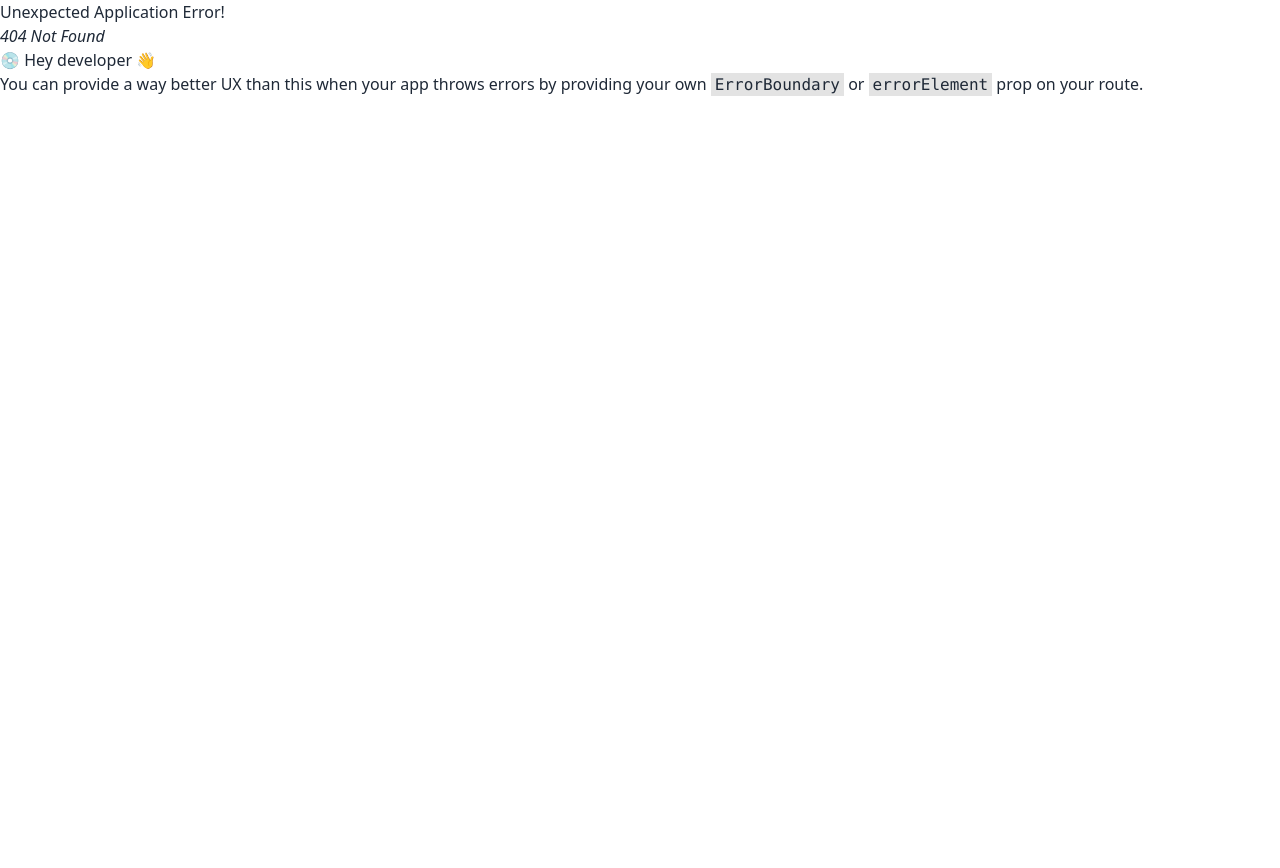
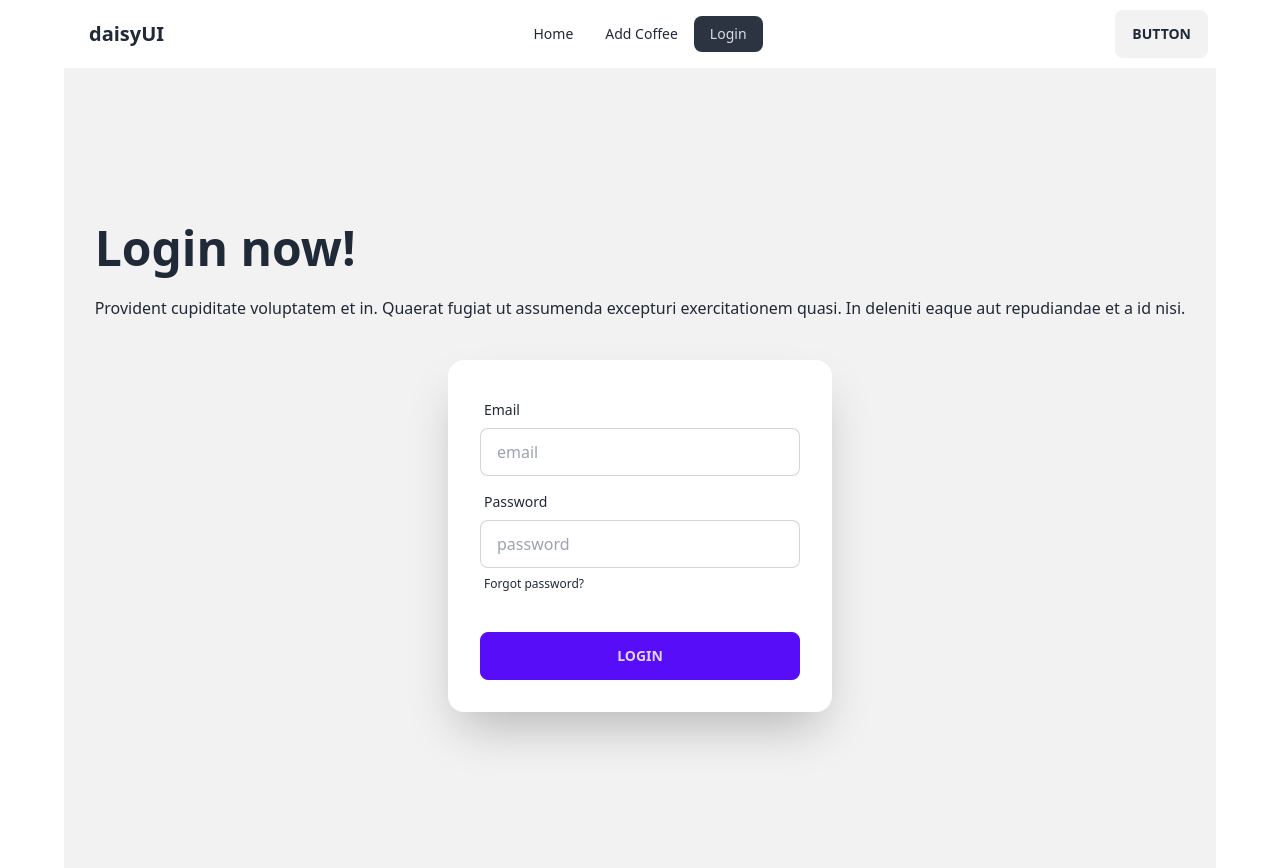
Before and after one commit to HasanurHasu/coffee-store-client, a React (Vite) app: page /login in a window 1280 px wide. Before the commit this address had no page. Before the commit the page ends 800 px from the top, so only its background shows below. Built offline with nearby package versions, Linux system fonts and the light colour scheme.

Commit message:
added registration

```diff
--- a/package.json
+++ b/package.json
@@ -10,6 +10,7 @@
     "preview": "vite preview"
   },
   "dependencies": {
+    "firebase": "^10.5.0",
     "localforage": "^1.10.0",
     "match-sorter": "^6.3.1",
     "react": "^18.2.0",
--- /dev/null
+++ b/src/Provider/AuthProvider.jsx
@@ -0,0 +1,28 @@
+import { createContext, useState } from "react";
+import { createUserWithEmailAndPassword, getAuth } from "firebase/auth";
+import app from "../firebase.config";
+
+export const authContext = createContext(null)
+const AuthProvider = ({children}) => {
+    const [user, setUser] = useState(null);
+
+    const auth = getAuth(app);
+
+    const userSingUp = (email, password) => {
+        return createUserWithEmailAndPassword(auth, email, password)
+    }
+
+
+    const userInfo = {
+        user,
+        userSingUp,
+    }
+
+    return (
+        <authContext.Provider value={userInfo}>
+            {children}
+        </authContext.Provider >
+    );
+};
+
+export default AuthProvider;
--- a/src/components/CoffeeCard.jsx
+++ b/src/components/CoffeeCard.jsx
@@ -68,7 +68,9 @@ const CoffeeCard = ({ coffee, coffees, setCoffee }) => {
 };
 
 CoffeeCard.propTypes = {
-    coffee: PropTypes.object
+    coffee: PropTypes.object,
+    coffees: PropTypes.array,
+    setCoffee: PropTypes.func
 };
 
 export default CoffeeCard;
--- /dev/null
+++ b/src/components/Login.jsx
@@ -0,0 +1,47 @@
+
+
+const Login = () => {
+
+    const handleLogin = event => {
+        event.preventDefault();
+        const form = event.target;
+        const email = form.email.value;
+        const password = form.password.value;
+        console.log(email, password);
+    }
+
+    return (
+        <div className="hero min-h-screen bg-base-200 max-w-6xl mx-auto">
+            <div className="hero-content flex-col ">
+                <div className="text-center lg:text-left">
+                    <h1 className="text-5xl font-bold">Login now!</h1>
+                    <p className="py-6">Provident cupiditate voluptatem et in. Quaerat fugiat ut assumenda excepturi exercitationem quasi. In deleniti eaque aut repudiandae et a id nisi.</p>
+                </div>
+                <div className="card flex-shrink-0 w-full max-w-sm shadow-2xl bg-base-100">
+                    <form onSubmit={handleLogin} className="card-body">
+                        <div className="form-control">
+                            <label className="label">
+                                <span className="label-text">Email</span>
+                            </label>
+                            <input type="email" name="email" placeholder="email" className="input input-bordered" required />
+                        </div>
+                        <div className="form-control">
+                            <label className="label">
+                                <span className="label-text">Password</span>
+                            </label>
+                            <input type="password" name="password" placeholder="password" className="input input-bordered" required />
+                            <label className="label">
+                                <a href="#" className="label-text-alt link link-hover">Forgot password?</a>
+                            </label>
+                        </div>
+                        <div className="form-control mt-6">
+                            <button className="btn btn-primary">Login</button>
+                        </div>
+                    </form>
+                </div>
+            </div>
+        </div>
+    );
+};
+
+export default Login;
--- a/src/components/Navbar.jsx
+++ b/src/components/Navbar.jsx
@@ -5,6 +5,7 @@ const Navbar = () => {
     const links = <>
     <li><NavLink to='/'>Home</NavLink></li>
     <li><NavLink to='/addCoffee'>Add Coffee</NavLink></li>
+    <li><NavLink to='/login'>Login</NavLink></li>
     </>
     return (
         <div className="navbar bg-base-100 max-w-6xl mx-auto">
--- /dev/null
+++ b/src/components/Register.jsx
@@ -0,0 +1,59 @@
+import { useContext } from "react";
+import { authContext } from "../Provider/AuthProvider";
+
+
+const Register = () => {
+     const {userSingUp} = useContext(authContext)
+
+    const handleRegister = event => {
+        event.preventDefault();
+        const form = event.target;
+        const email = form.email.value;
+        const password = form.password.value;
+        console.log(email, password);
+        userSingUp(email, password)
+        .then(result => {
+            console.log(result.user);
+        })
+        .catch(error => {
+            console.error(error)
+        })
+
+
+    }
+
+    return (
+        <div className="hero min-h-screen bg-base-200 max-w-6xl mx-auto">
+            <div className="hero-content flex-col ">
+                <div className="text-center lg:text-left">
+                    <h1 className="text-5xl font-bold">Login now!</h1>
+                    <p className="py-6">Provident cupiditate voluptatem et in. Quaerat fugiat ut assumenda excepturi exercitationem quasi. In deleniti eaque aut repudiandae et a id nisi.</p>
+                </div>
+                <div className="card flex-shrink-0 w-full max-w-sm shadow-2xl bg-base-100">
+                    <form onSubmit={handleRegister} className="card-body">
+                        <div className="form-control">
+                            <label className="label">
+                                <span className="label-text">Email</span>
+                            </label>
+                            <input type="email" name="email" placeholder="email" className="input input-bordered" required />
+                        </div>
+                        <div className="form-control">
+                            <label className="label">
+                                <span className="label-text">Password</span>
+                            </label>
+                            <input type="password" name="password" placeholder="password" className="input input-bordered" required />
+                            <label className="label">
+                                <a href="#" className="label-text-alt link link-hover">Forgot password?</a>
+                            </label>
+                        </div>
+                        <div className="form-control mt-6">
+                            <button className="btn btn-primary">Login</button>
+                        </div>
+                    </form>
+                </div>
+            </div>
+        </div>
+    );
+};
+
+export default Register;
--- /dev/null
+++ b/src/firebase.config.js
@@ -0,0 +1,19 @@
+// Import the functions you need from the SDKs you need
+import { initializeApp } from "firebase/app";
+// TODO: Add SDKs for Firebase products that you want to use
+// https://firebase.google.com/docs/web/setup#available-libraries
+
+// Your web app's Firebase configuration
+const firebaseConfig = {
+  apiKey: "AIzaSyCBqEPbJP8MAAI_LqiMijO2QEZsJQwdJpA",
+  authDomain: "coffee-store-d9fb4.firebaseapp.com",
+  projectId: "coffee-store-d9fb4",
+  storageBucket: "coffee-store-d9fb4.appspot.com",
+  messagingSenderId: "519504419025",
+  appId: "1:519504419025:web:f0547664b5da9c3ad90df0"
+};
+
+// Initialize Firebase
+const app = initializeApp(firebaseConfig);
+
+export default app;
--- a/src/main.jsx
+++ b/src/main.jsx
@@ -9,6 +9,9 @@ import './index.css'
 import AddCoffee from './components/AddCoffee.jsx';
 import UpdateCoffee from './components/UpdateCoffee.jsx';
 import Root from './components/Root.jsx';
+import Login from './components/Login.jsx';
+import AuthProvider from './Provider/AuthProvider.jsx';
+import Register from './components/Register.jsx';
 
 const router = createBrowserRouter([
   {
@@ -27,7 +30,15 @@ const router = createBrowserRouter([
       {
         path: '/updateCoffee/:id',
         element: <UpdateCoffee></UpdateCoffee>,
-        loader: ({params}) => fetch(`http://localhost:5000/coffee/${params.id}`)
+        loader: ({ params }) => fetch(`http://localhost:5000/coffee/${params.id}`)
+      },
+      {
+        path: '/login',
+        element: <Login></Login>
+      },
+      {
+        path: 'register',
+        element: <Register></Register>
       }
     ]
   }
@@ -36,6 +47,8 @@ const router = createBrowserRouter([
 
 ReactDOM.createRoot(document.getElementById('root')).render(
   <React.StrictMode>
-    <RouterProvider router={router} />
+    <AuthProvider>
+      <RouterProvider router={router} />
+    </AuthProvider>
   </React.StrictMode>,
 )
```
Also changed, not shown: 1 other file (tests, documents, lock files or other folders).
